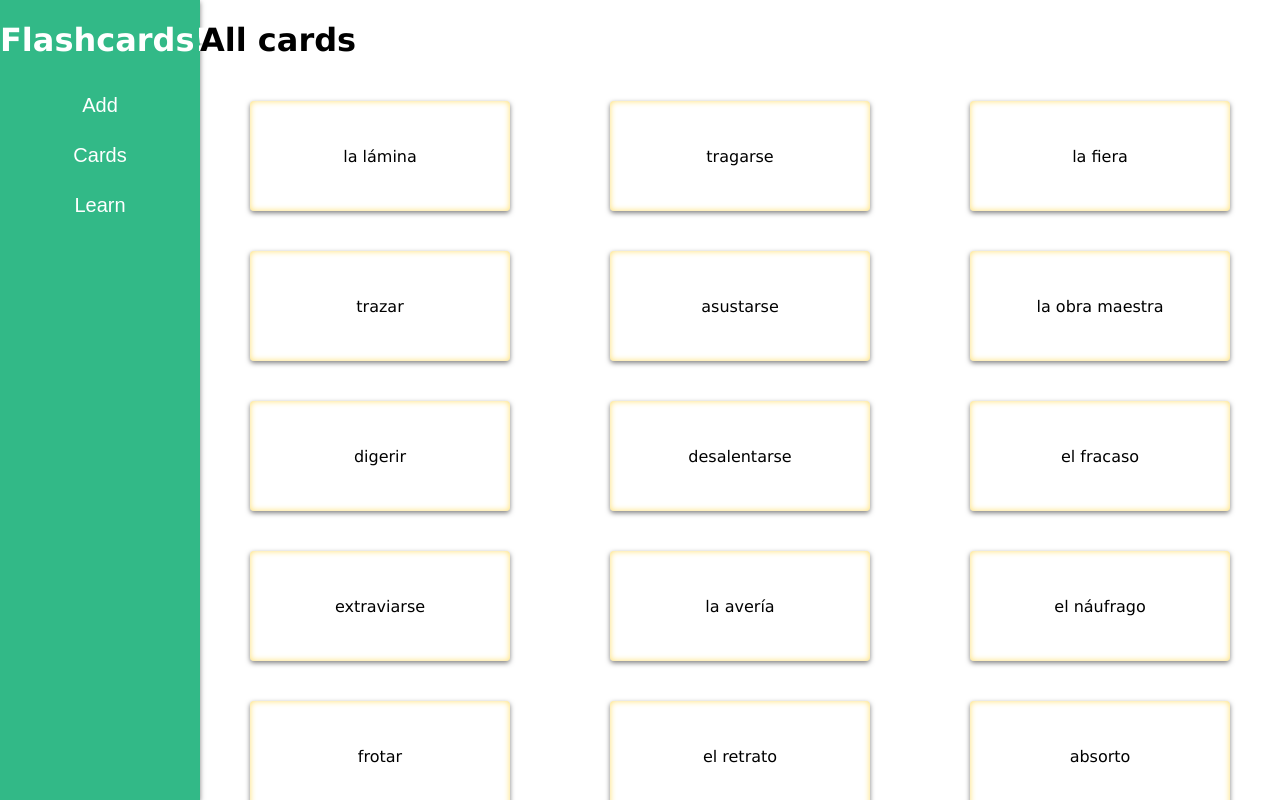
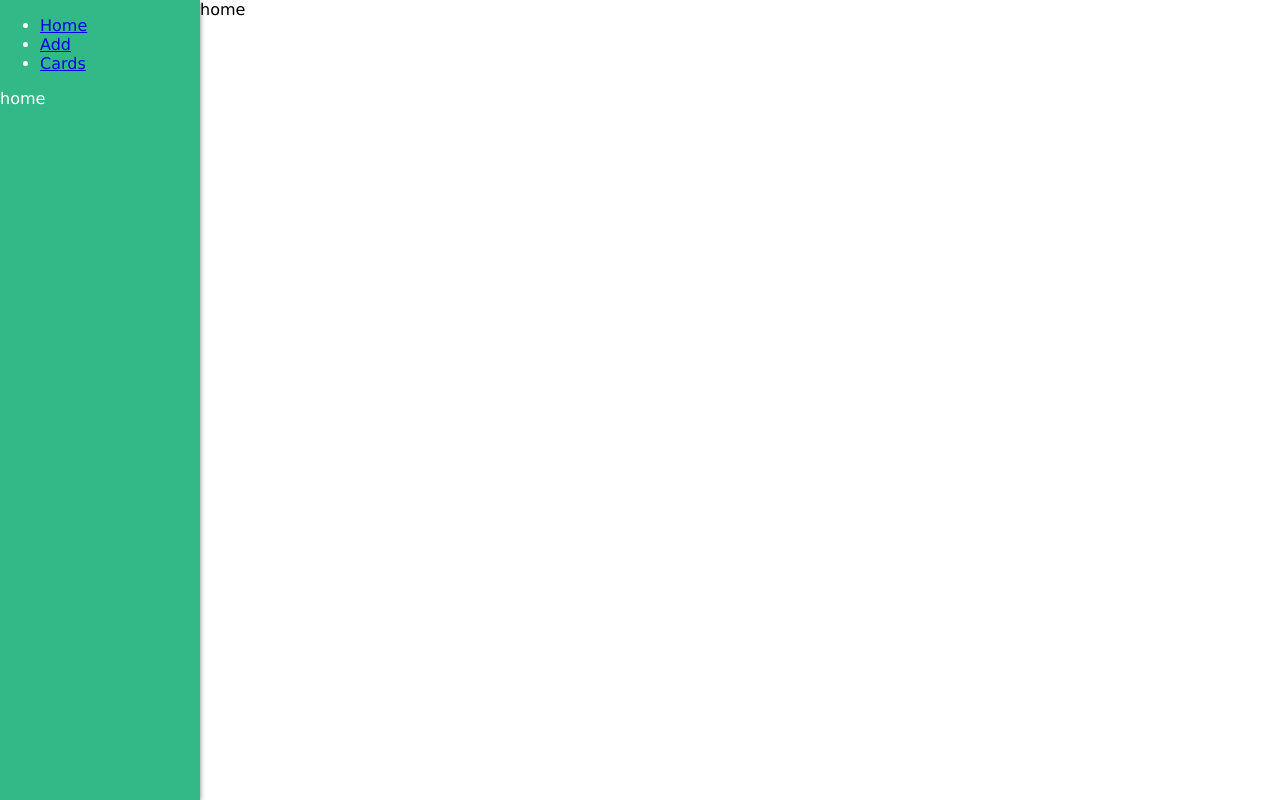
Before and after one commit to Liz454/react-flashcards, a React (Create React App) app: page / in a window 1280 px wide. Built offline with nearby package versions, Linux system fonts and the light colour scheme.

Commit message:
Added react router

```diff
--- a/src/App.js
+++ b/src/App.js
@@ -2,15 +2,36 @@ import React, {useState} from 'react';
 import Nav from './Nav';
 import cardContent from './cardContents.json';
 import ViewCardsPage from './pages/ViewCardsPage';
-import './app.css'
+import './app.css';
+import {
+  BrowserRouter as Router,
+  Switch,
+  Route,
+  Link
+} from 'react-router-dom'
 
 function App() {
   const [flashcards, setFlashcards] = useState(cardContent);
   return (
     <div>
       <Nav />
+
+
       <div className="selected-page">
-        <ViewCardsPage flashcards={flashcards}/>
+        <Router>
+          <Switch>
+            <Route path="/add">
+                <div>Add</div>
+            </Route>
+            <Route path="/cards">
+                <div>cards</div>
+            </Route>
+            <Route path="/">
+                <div>home</div>
+            </Route>
+          </Switch>
+        </Router>
+        {/* <ViewCardsPage flashcards={flashcards}/> */}
       </div>
     </div>
 
--- a/src/Nav.js
+++ b/src/Nav.js
@@ -1,13 +1,41 @@
 import React from 'react';
-import Link from 'react-router'
+import {
+    BrowserRouter as Router,
+    Switch,
+    Route,
+    Link
+} from 'react-router-dom'
 
 export default function Nav() {
     return (
-        <div className="navbar">
-            <h1>Flashcards!</h1>
-            <button>Add</button>
-            <button>Cards</button>
-            <button>Learn</button>
-        </div>
+        <Router>
+            <div className="navbar">
+                <nav>
+                    <ul>
+                        <li>
+                        <Link to="/">Home</Link>
+                        </li>
+                        <li>
+                        <Link to="/add">Add</Link>
+                        </li>
+                        <li>
+                        <Link to="/cards">Cards</Link>
+                        </li>
+                    </ul>
+                </nav>
+
+                <Switch>
+                    <Route path="/add">
+                        <div>Add</div>
+                    </Route>
+                    <Route path="/cards">
+                        <div>cards</div>
+                    </Route>
+                    <Route path="/">
+                        <div>home</div>
+                    </Route>
+                </Switch>
+            </div>
+        </Router>
     )
 }
```
